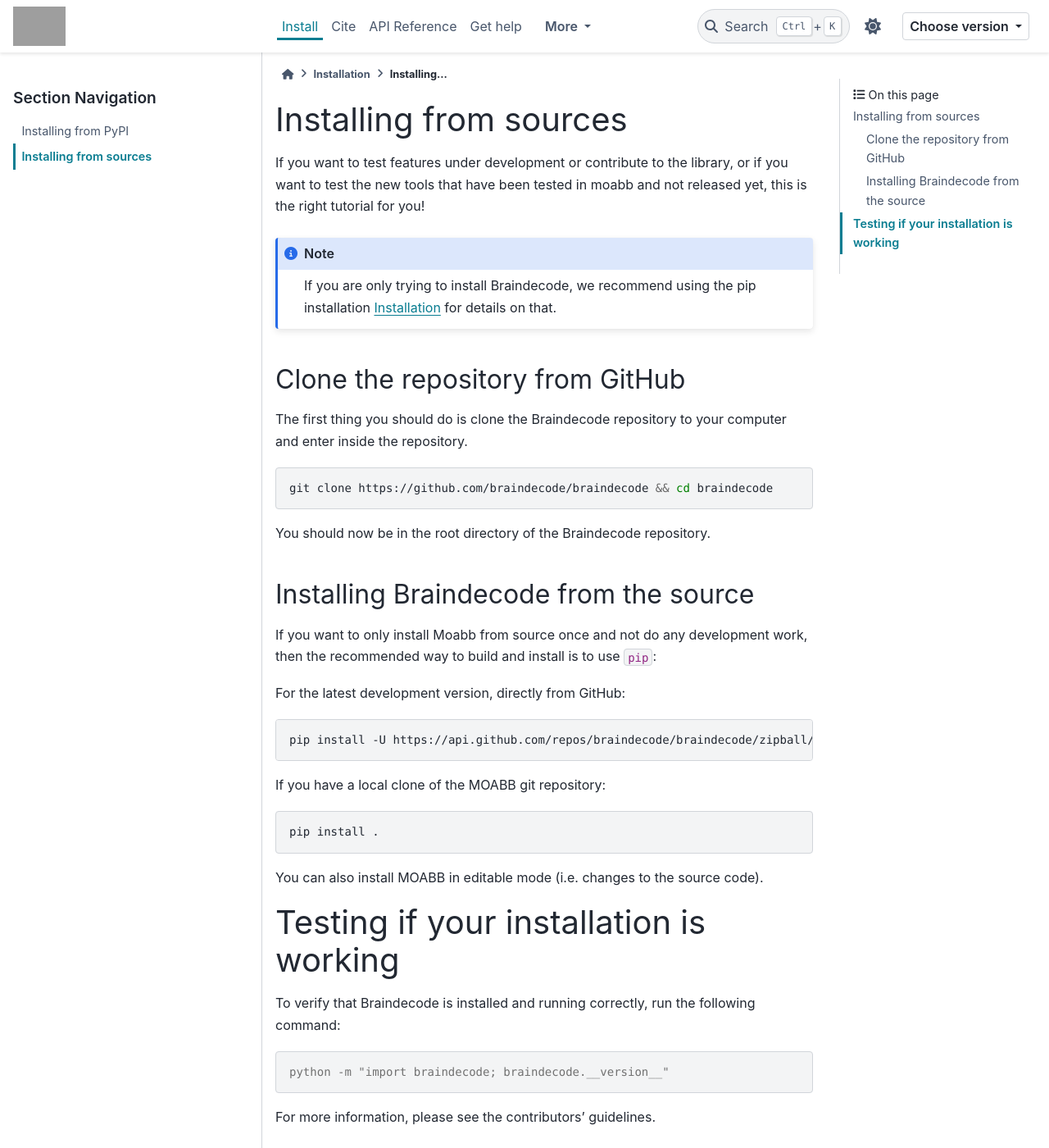
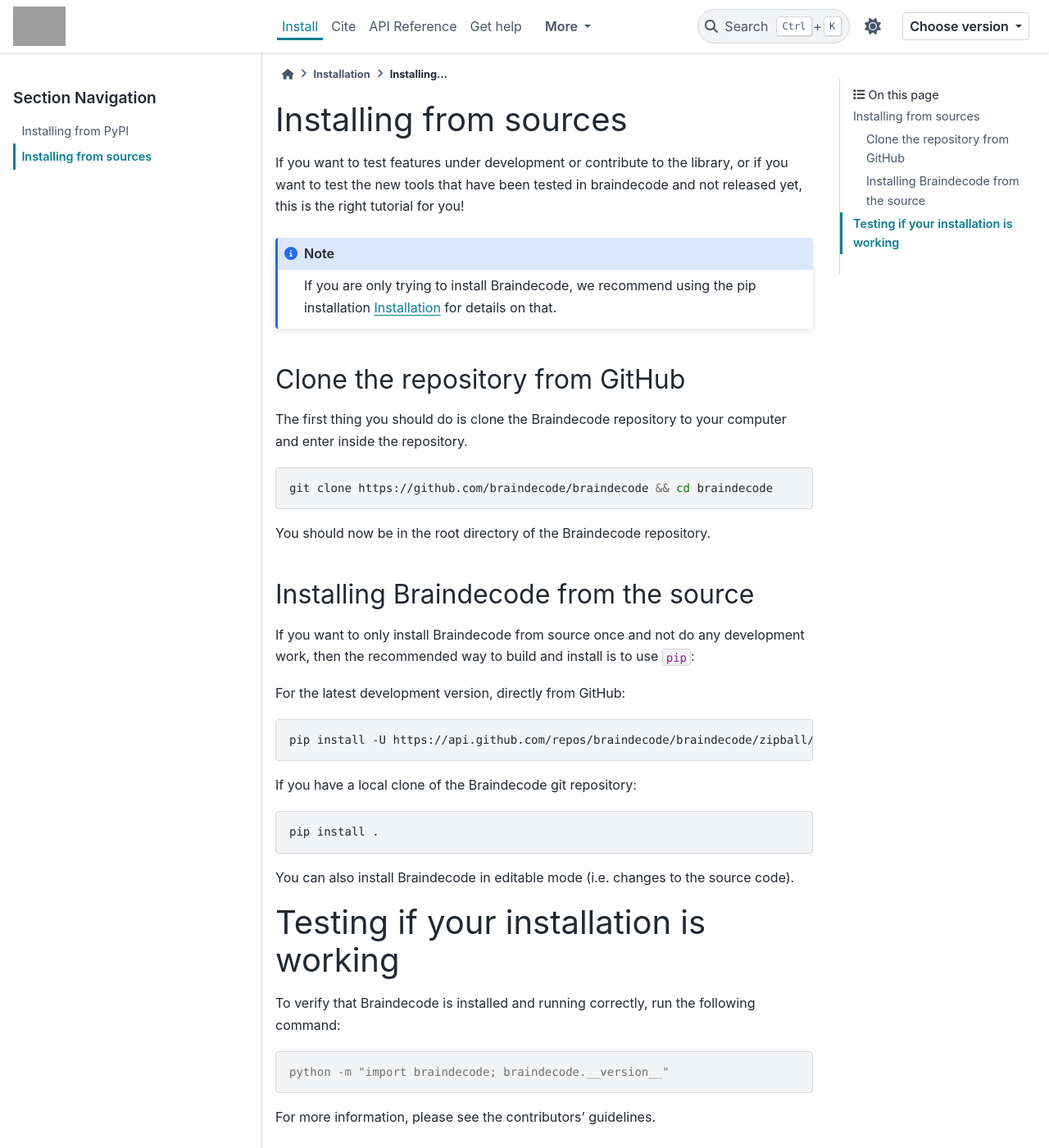
Before and after one commit to braindecode/braindecode, a Sphinx documentation site: the page built from docs/install/install_source.rst, in a window 1280 px wide and 1400 px high. Shown: the whole window at 82% size. Built offline with Sphinx 7.4.7 and the PyData theme 0.15.4, drawn with Linux system fonts in a browser that asks for light colours; pages that are not in the unit, such as notebooks, are missing from menus; comment, search, counter and statistics services are not loaded; grey boxes are pictures that could not be loaded.

Commit message:
Fixing text

```diff
--- a/docs/install/install_pip.rst
+++ b/docs/install/install_pip.rst
@@ -14,7 +14,7 @@
 
    pip install bash
 
-Braindecode can also be installed with sets of optional dependencies to enable the dataset modular from MOABB.
+Braindecode can also be installed with sets of optional dependencies to enable the dataset modular from Moabb.
 
 For example, to install all the optional dependencies.
 
--- a/docs/install/install_source.rst
+++ b/docs/install/install_source.rst
@@ -3,7 +3,7 @@
 Installing from sources
 ~~~~~~~~~~~~~~~~~~~~
 
-If you want to test features under development or contribute to the library, or if you want to test the new tools that have been tested in moabb and not released yet, this is the right tutorial for you!
+If you want to test features under development or contribute to the library, or if you want to test the new tools that have been tested in braindecode and not released yet, this is the right tutorial for you!
 
 .. note::
 
@@ -25,22 +25,22 @@
 Installing Braindecode from the source
 --------------------------------------------------------------------------------------------------------------------------------
 
-If you want to only install Moabb from source once and not do any development
+If you want to only install Braindecode from source once and not do any development
 work, then the recommended way to build and install is to use ``pip``::
 
 For the latest development version, directly from GitHub:
 
 .. code-block:: bash
 
-  pip install -U https://api.github.com/repos/braindecode/braindecode/zipball/master#egg=braindecode[moabb]
+  pip install -U https://api.github.com/repos/braindecode/braindecode/zipball/master#egg=braindecode
 
-If you have a local clone of the MOABB git repository:
+If you have a local clone of the Braindecode git repository:
 
 .. code-block:: bash
 
    pip install .
 
-You can also install MOABB in editable mode (i.e. changes to the source code).
+You can also install Braindecode in editable mode (i.e. changes to the source code).
 
 Testing if your installation is working
 ~~~~~~~~~~~~~~~~~~~~~~~~~~~~
```
